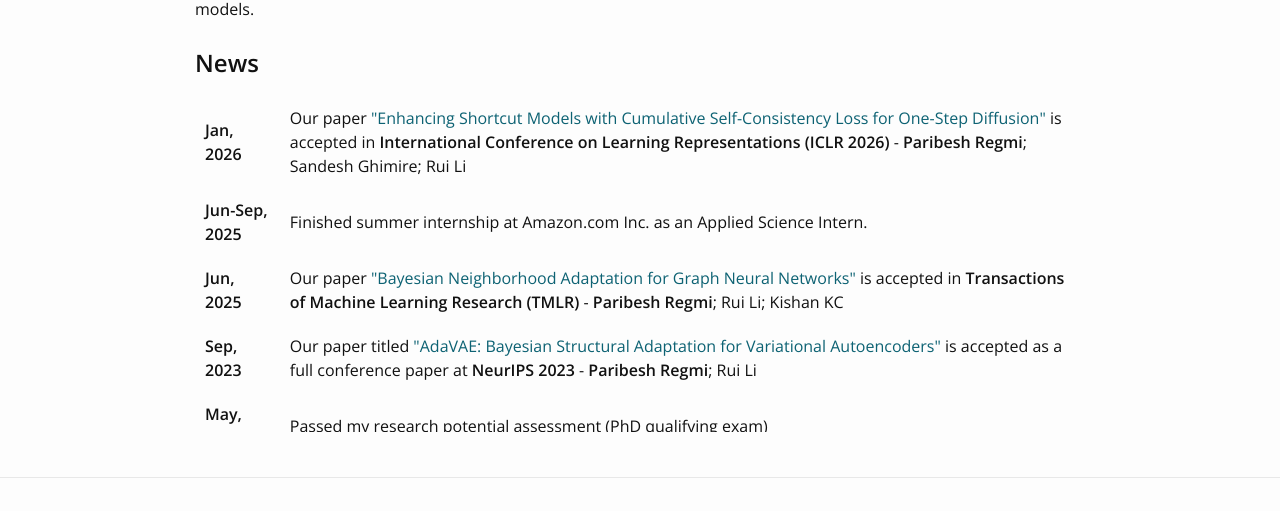
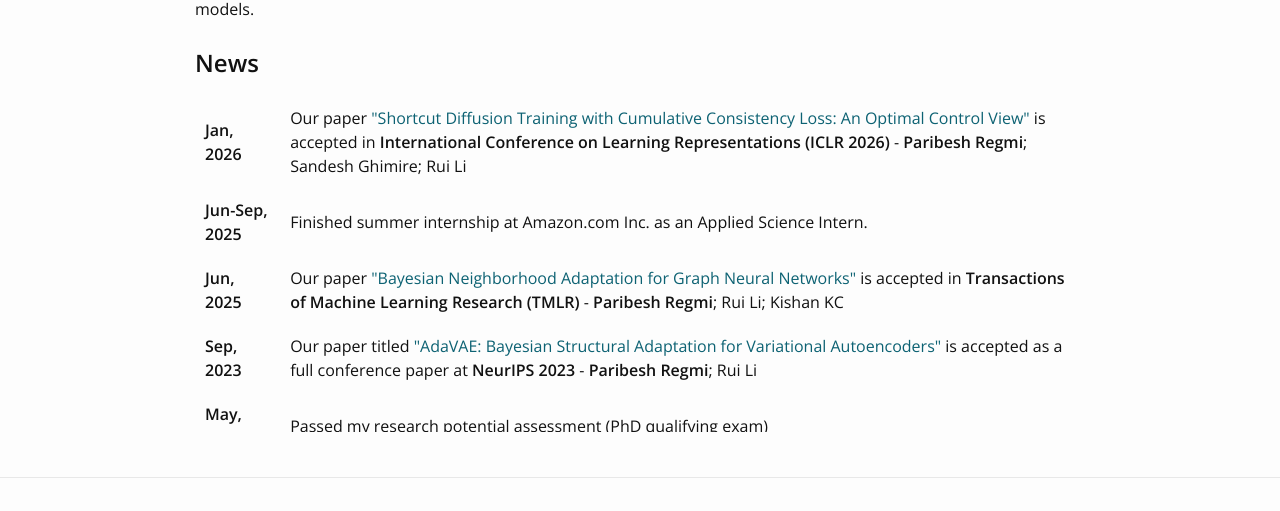
Before and after one commit to paribeshregmi/paribeshregmi.github.io, a Jekyll site: the page built from index.markdown, in a window 1280 px wide. Shown: the part 422-933 px from the top of the page. Built offline with Jekyll 4.4.1, drawn with Linux system fonts in a browser that asks for light colours.

Commit message:
Update index.markdown

```diff
--- a/index.markdown
+++ b/index.markdown
@@ -25,7 +25,7 @@ My research spans the areas of Bayesian Methods, Graph Learning, Diffusion Gener
      <table>
     <tr>
         <td><b>Jan, 2026</b></td>
-        <td> Our paper <a href="https://openreview.net/forum?id=cZqAk87Lu4" target="_blank" rel="noopener noreferrer">"Enhancing Shortcut Models with Cumulative Self-Consistency Loss for One-Step Diffusion"</a> is accepted in <b>International Conference on Learning Representations (ICLR 2026)</b> - <b>Paribesh Regmi</b>; Sandesh Ghimire; Rui Li</td>
+        <td> Our paper <a href="https://openreview.net/forum?id=cZqAk87Lu4" target="_blank" rel="noopener noreferrer">"Shortcut Diffusion Training with Cumulative Consistency Loss: An Optimal Control View"</a> is accepted in <b>International Conference on Learning Representations (ICLR 2026)</b> - <b>Paribesh Regmi</b>; Sandesh Ghimire; Rui Li</td>
     </tr>
     <tr>
         <td><b>Jun-Sep, 2025</b></td>
```
